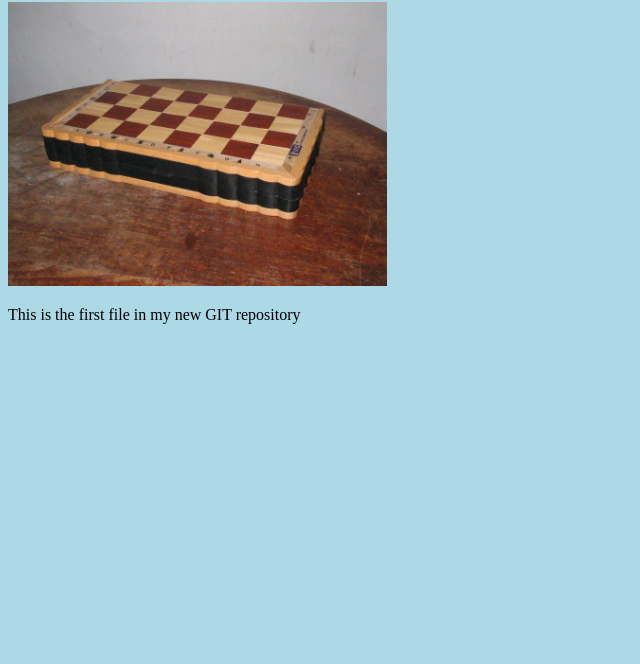
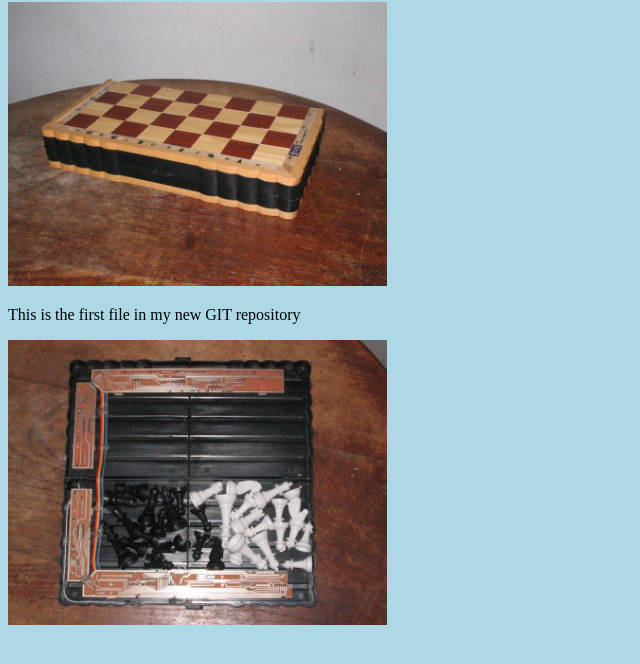
Before and after one commit to SabdaHartono/hello-world, a plain HTML site: page index.html in a window 1280 px wide. Shown: the part 78-742 px from the top of the page, without its empty margins (0-640 px from the left). Drawn offline with Linux system fonts and the light colour scheme.

Commit message:
add new image

```diff
--- a/index.html
+++ b/index.html
@@ -8,5 +8,6 @@
 <h1>Hello world!</h1>
 <div><img src = "komputer_catur1.jpg" alt = "this is my chess computer" style = "width:30%"></div>
 <p>This is the first file in my new GIT repository</p>
+<div><img src = "komputer_catur2.jpg" alt = "this is inside my chess computer" style = "width:30%"></div>
 </body>
 </html>
```
Also changed, not shown: komputer_catur2.JPG (added).
